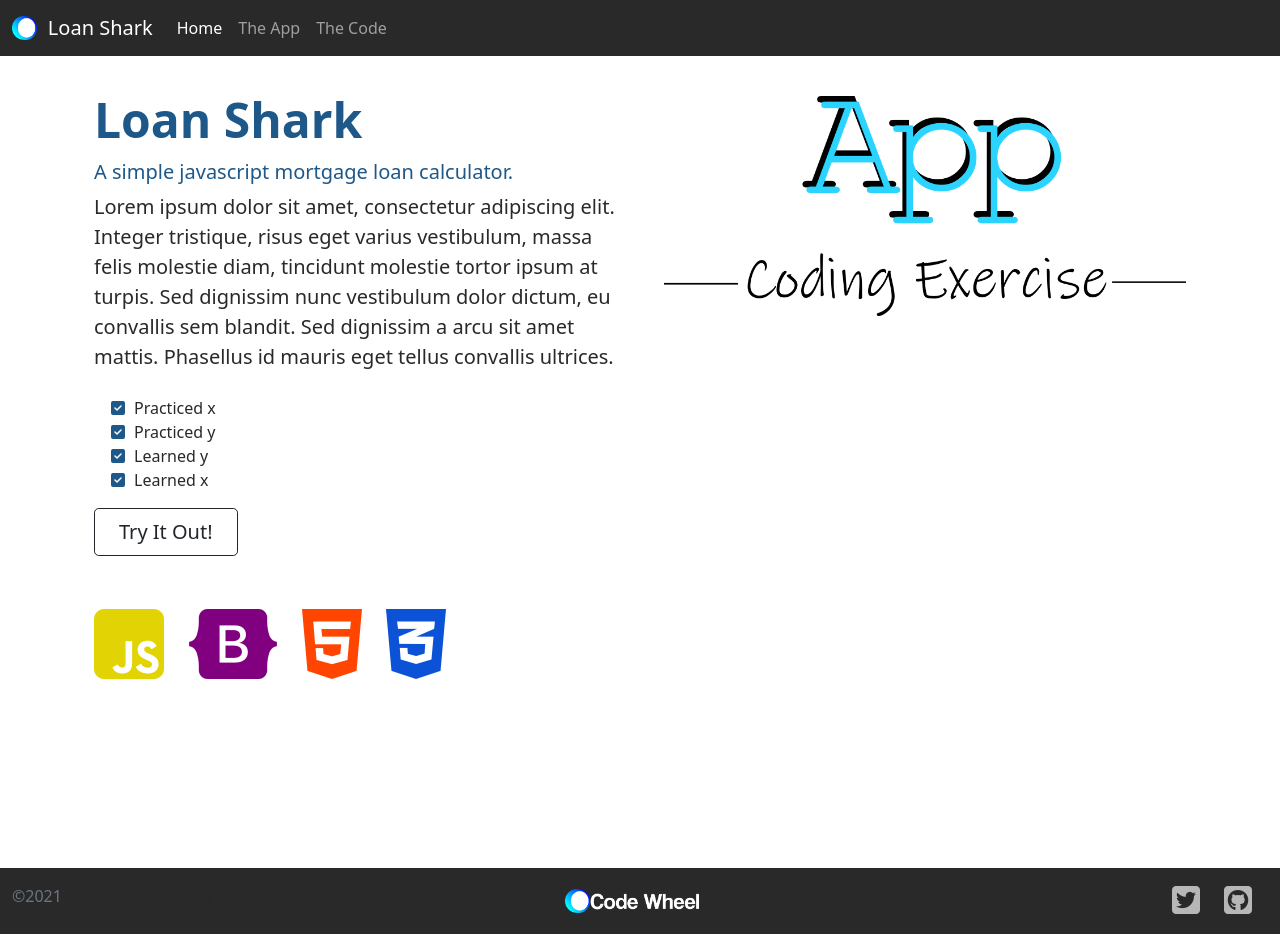
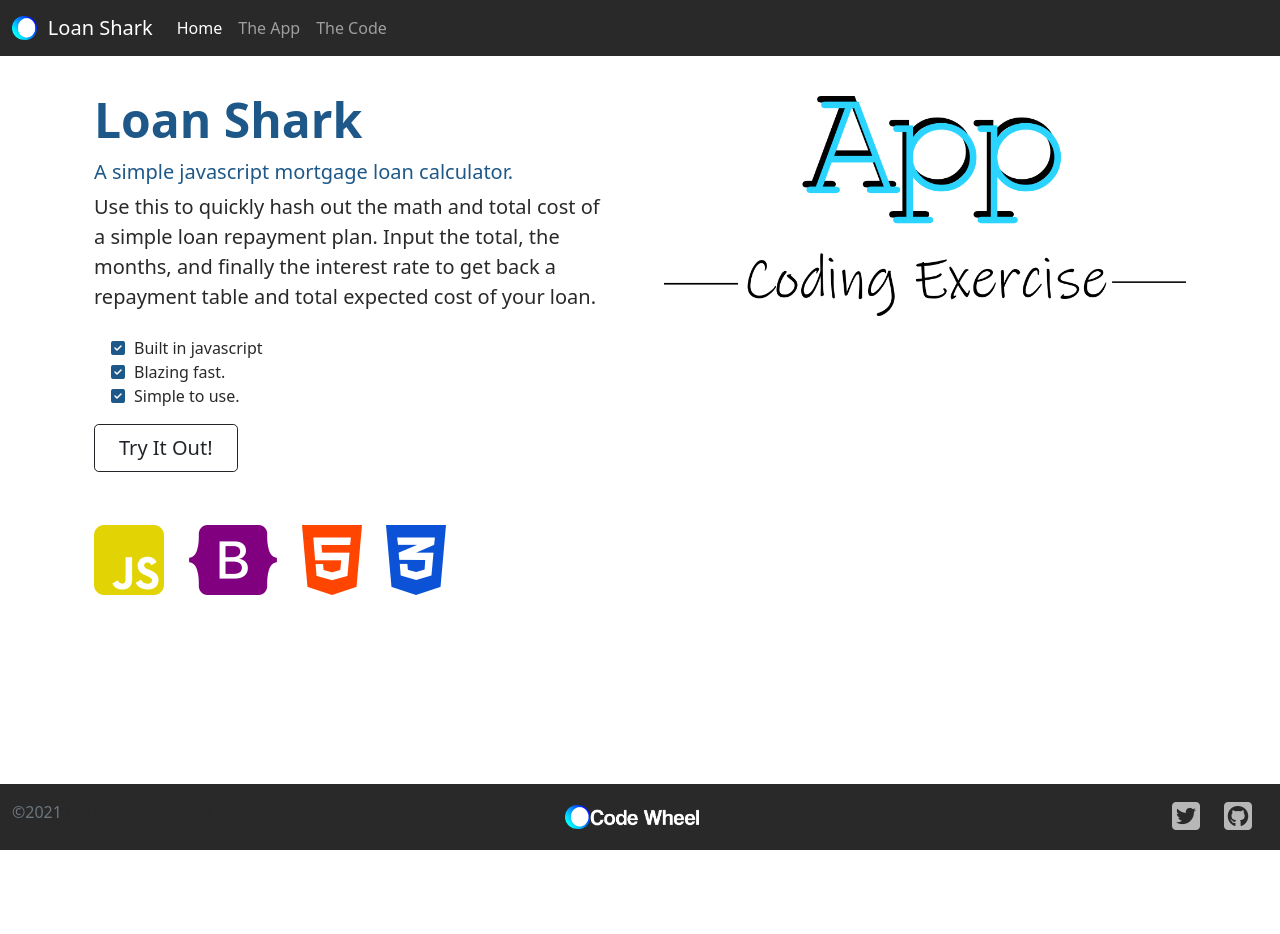
Before and after one commit to spilusan/loan-calculator, a plain HTML site: page index.html in a window 1280 px wide. After the commit the page ends 850 px from the top, so only its background shows below. Drawn offline with nearby package versions, Linux system fonts and the light colour scheme.

Commit message:
Update index.html
forgot to remove lorem ipsum!!

```diff
--- a/index.html
+++ b/index.html
@@ -48,12 +48,12 @@
                <div class="col order-last order-lg-first">
                    <h1 class="display-5 fw-bold lh-1 mb-3">Loan Shark</h1>
                    <h2 class="lead">A simple javascript mortgage loan calculator.</h2>
-                   <p class="lead">Lorem ipsum dolor sit amet, consectetur adipiscing elit. Integer tristique, risus eget varius vestibulum, massa felis molestie diam, tincidunt molestie tortor ipsum at turpis. Sed dignissim nunc vestibulum dolor dictum, eu convallis sem blandit. Sed dignissim a arcu sit amet mattis. Phasellus id mauris eget tellus convallis ultrices. </p>
+                   <p class="lead">Use this to quickly hash out the math and total cost of a simple loan repayment plan. Input the total, the months, and finally the interest rate to get back a repayment table and total expected cost of your loan. </p>
                    <ul class="fa-ul pt-2 checklist">
-                       <li><span class="fa-li"><i class="fas fa-check-square"></i></span>Practiced x</li>
-                       <li><span class="fa-li"><i class="fas fa-check-square"></i></span>Practiced y</li>
-                       <li><span class="fa-li"><i class="fas fa-check-square"></i></span> Learned y</li>
-                       <li><span class="fa-li"><i class="fas fa-check-square"></i></span>Learned x</li>
+                       <li><span class="fa-li"><i class="fas fa-check-square"></i></span>Built in javascript</li>
+                       <li><span class="fa-li"><i class="fas fa-check-square"></i></span>Blazing fast.</li>
+                       <li><span class="fa-li"><i class="fas fa-check-square"></i></span>Simple to use.</li>
+
                    </ul>
                    <div>
                        <a type="button" class=" btn btn-outline-dark btn-lg px-4 me-md-2" href="app.html">Try It Out!</a>
```
